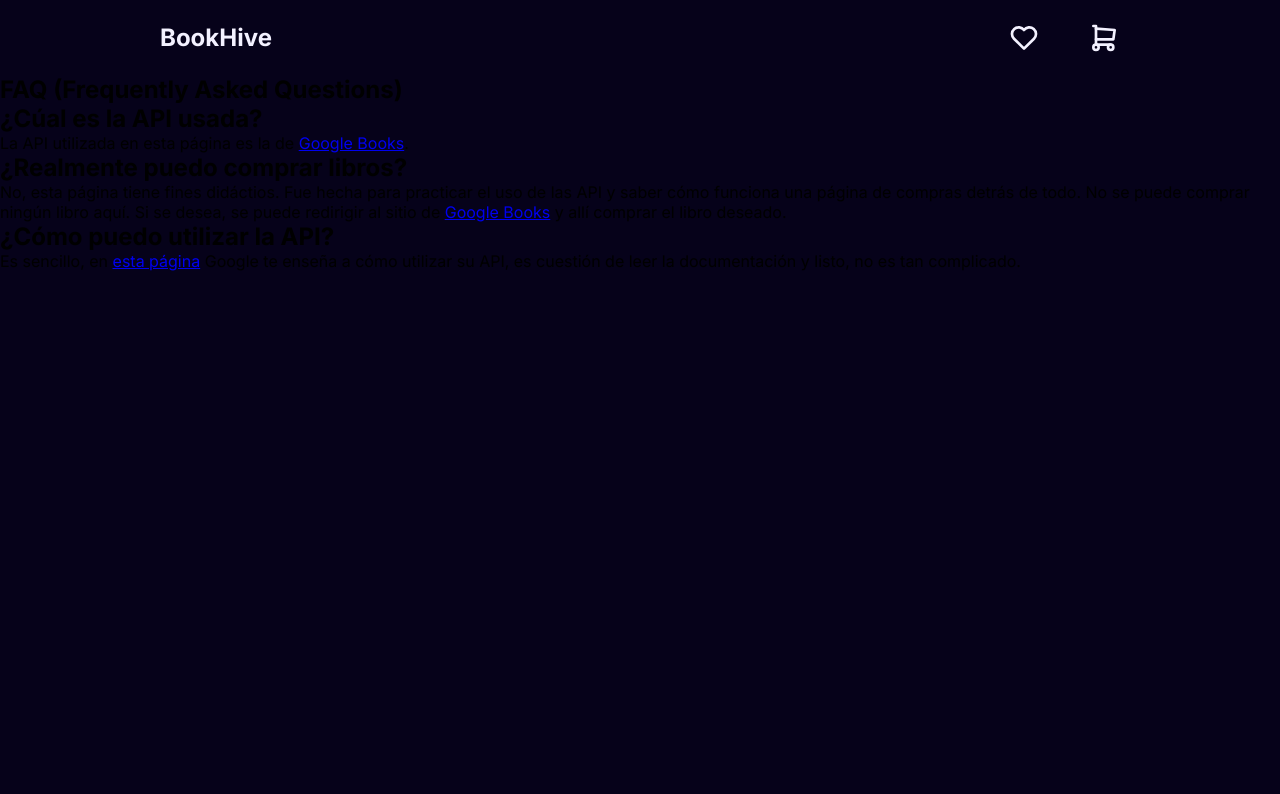
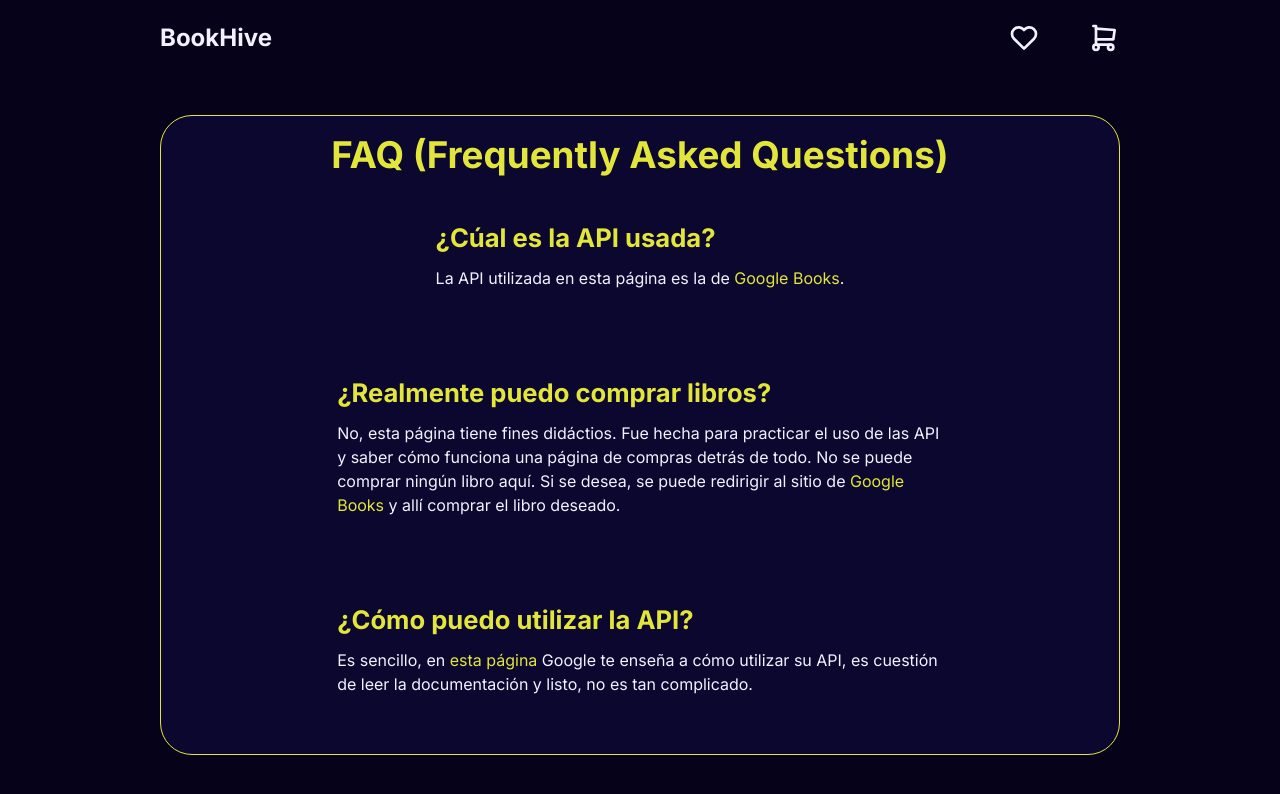
Before and after one commit to JunLovin/remaster-bookhive, a React (Vite) app: page /faq in a window 1280 px wide. Shown: the top 794 px of the page. Built offline with nearby package versions, Linux system fonts and the light colour scheme.

Commit message:
Style: add super basic style to FAQ component

```diff
--- a/src/styles/App.css
+++ b/src/styles/App.css
@@ -1096,3 +1096,62 @@ footer {
     background-color: var(--yellow-two);
     color: var(--light-blue);
 }
+
+/* INFO: FAQ */
+
+.faq {
+    width: 100%;
+    height: 90dvh;
+    display: flex;
+    justify-content: center;
+    align-items: center;
+}
+
+.faq-container {
+    background: hsla(242, 77%, 56%, 10%);
+    color: var(--light-blue);
+    height: 80dvh;
+    width: 75%;
+    padding: 1rem;
+    border-radius: 2rem;
+    border: 1px solid var(--yellow);
+    display: flex;
+    flex-direction: column;
+    align-items: center;
+}
+
+.faq-title h2 {
+    color: var(--yellow);
+    font-size: 2.3rem;
+}
+
+.faq-questions {
+    width: 90%;
+    height: 100%;
+    display: flex;
+    flex-direction: column;
+    align-items: center;
+    justify-content: space-around;
+    overflow-y: scroll;
+}
+
+.faq-questions .question h2 {
+    line-height: 1.5;
+    color: var(--yellow);
+    font-size: 1.6rem;
+    margin-bottom: .5rem;
+}
+
+.faq-questions .question p {
+    line-height: 1.5;
+    max-width: 60ch;
+}
+
+.faq-questions .question a {
+    text-decoration: none;
+    color: var(--yellow);
+}
+
+.faq-questions .question a:hover {
+    text-decoration: underline;
+}
```
